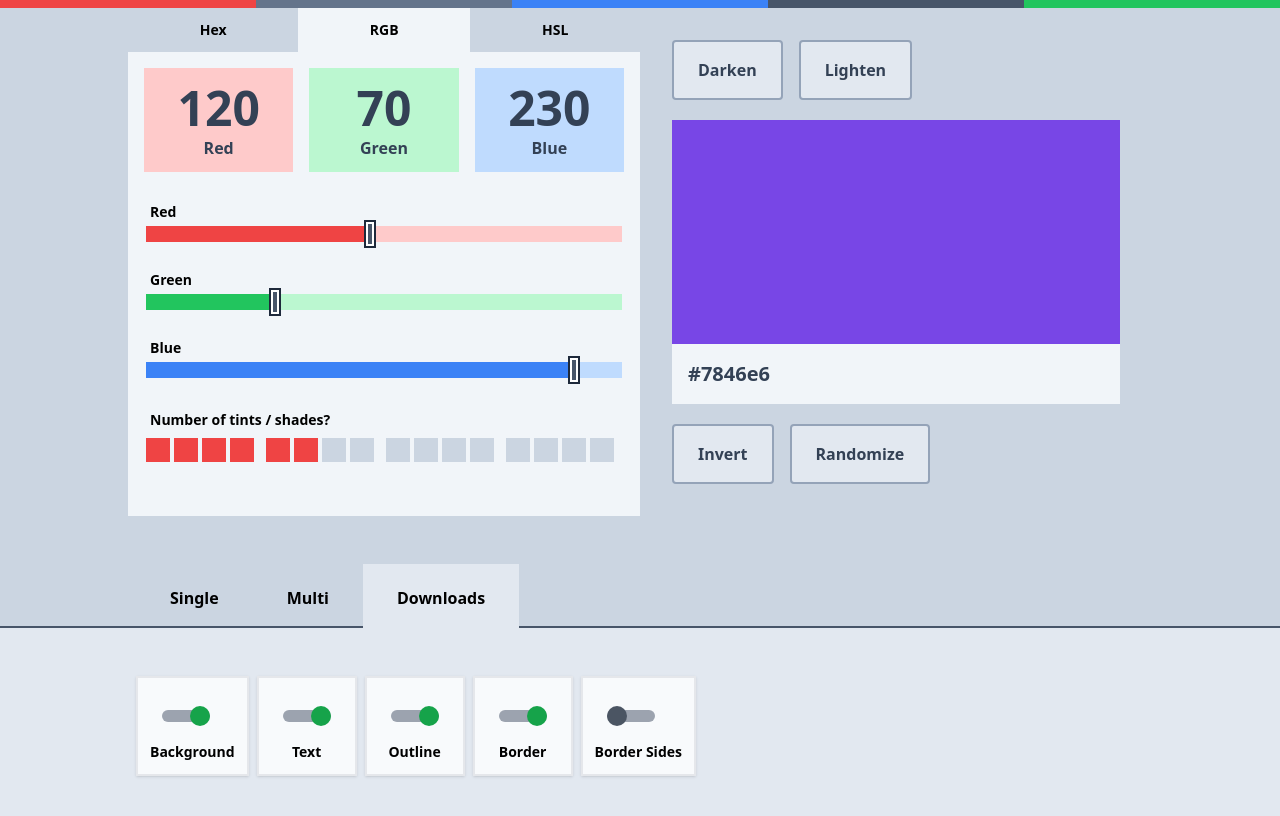
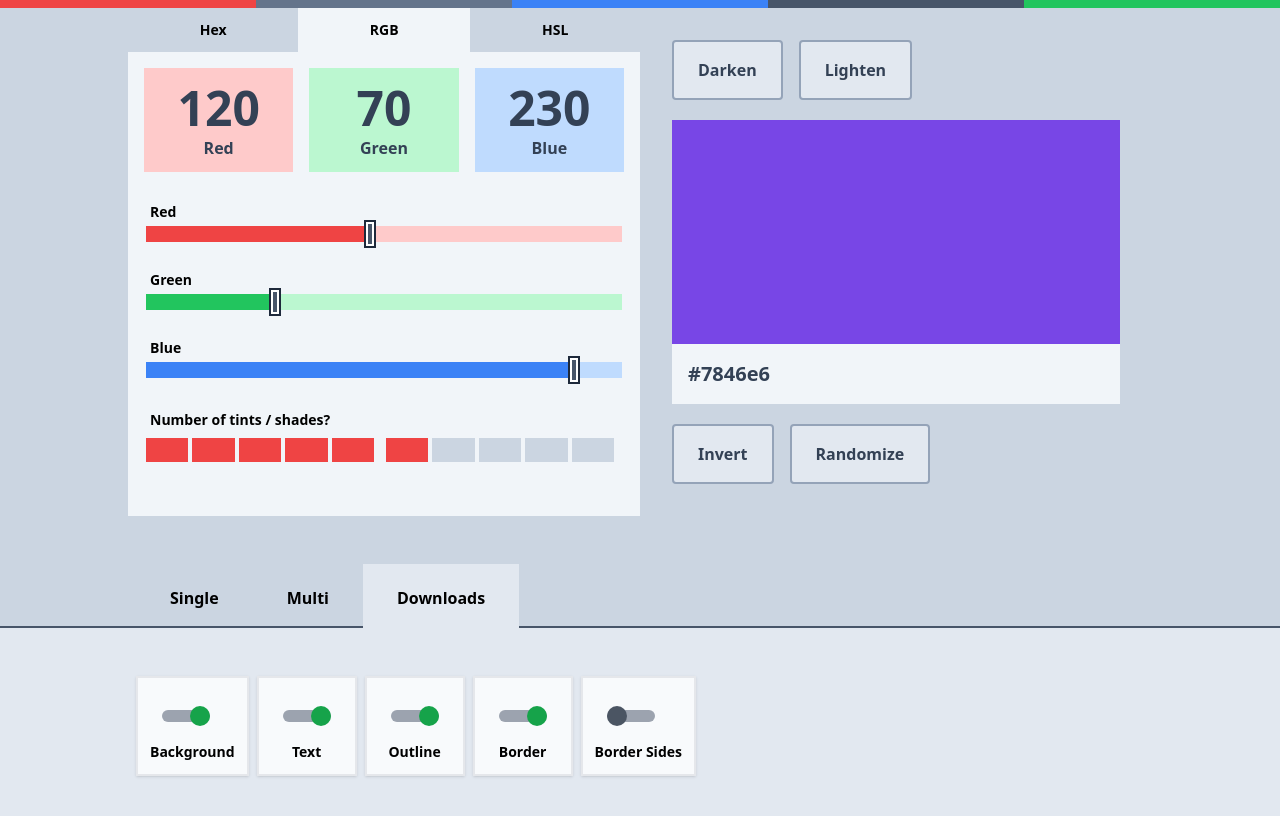
Before and after one commit to reactry/shades, a React (Create React App) app: page / in a window 1280 px wide. Shown: the top 816 px of the page. Built offline with nearby package versions, Linux system fonts and the light colour scheme.

Commit message:
Set maxN to 10 * now tints and shades are limited to 10 each and 19 total colors * allow for numbering 50-900

```diff
--- a/src/MainComponent/Input/ColorInput.js
+++ b/src/MainComponent/Input/ColorInput.js
@@ -148,7 +148,7 @@ export default function ColorInput ({
 	}
 
 	let nSelectorProps = {
-		n, setN, maxN: 16
+		n, setN, maxN: 10
 	};
 
 	return (
--- a/src/MainComponent/Input/NSelector.js
+++ b/src/MainComponent/Input/NSelector.js
@@ -9,7 +9,7 @@ export default function NSelector ({
 	let items = arr.map((v, i) => {
 		let innerClass = "cursor-pointer h-6 duration-300 hover:bg-slate-700";
 		innerClass += (i < n) ? " bg-red-500" : " bg-slate-300";
-		if ((i+1) % 4 === 0) innerClass += " mr-2"
+		if ((i+1) % 5 === 0) innerClass += " mr-2"
 		return (
 			<div key={i} className="grow">
 				<div className={innerClass} onClick={() => setN(i+1)}></div>
--- a/src/Toggle.js
+++ b/src/Toggle.js
@@ -16,7 +16,7 @@ export default function Toggle ({
 	}
 
 	return (
-		<div className="select-none px-3 py-3 w-30 bg-slate-50 border-2 cursor-pointer outline-none duration-300 shadow hover:border-blue-500 focus:border-blue-500"
+		<div className="select-none px-3 py-3 w-30 overflow-hidden bg-slate-50 border-2 cursor-pointer outline-none duration-300 shadow hover:border-blue-500 focus:border-blue-500"
 			onClick={() => setX(!x)} tabIndex="0" onKeyDown={handleKeyPress}>
 			<div className="px-3 py-5 rounded-md">
 				<div className="bg-gray-400 w-12 h-3 rounded-full">
```
